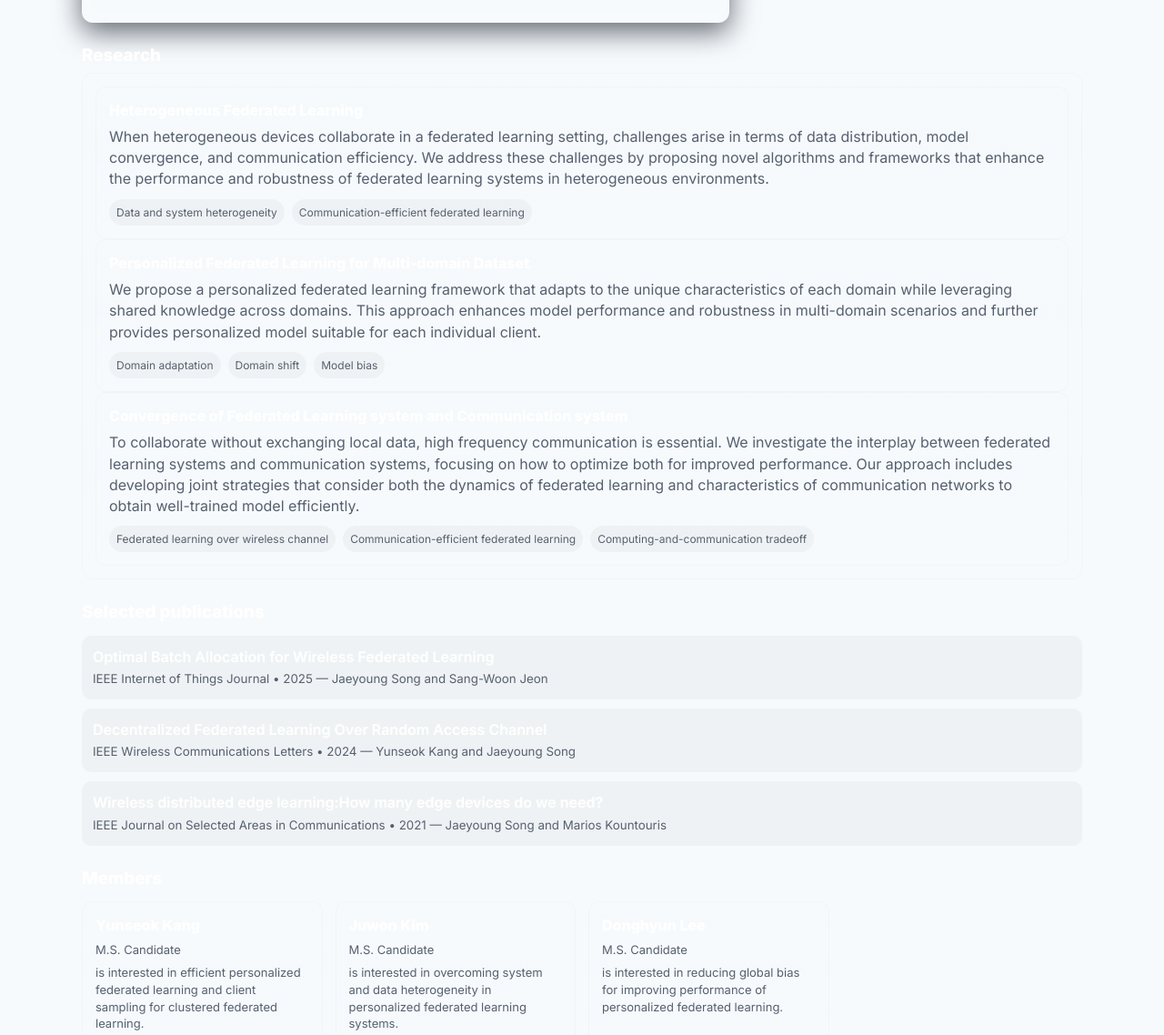
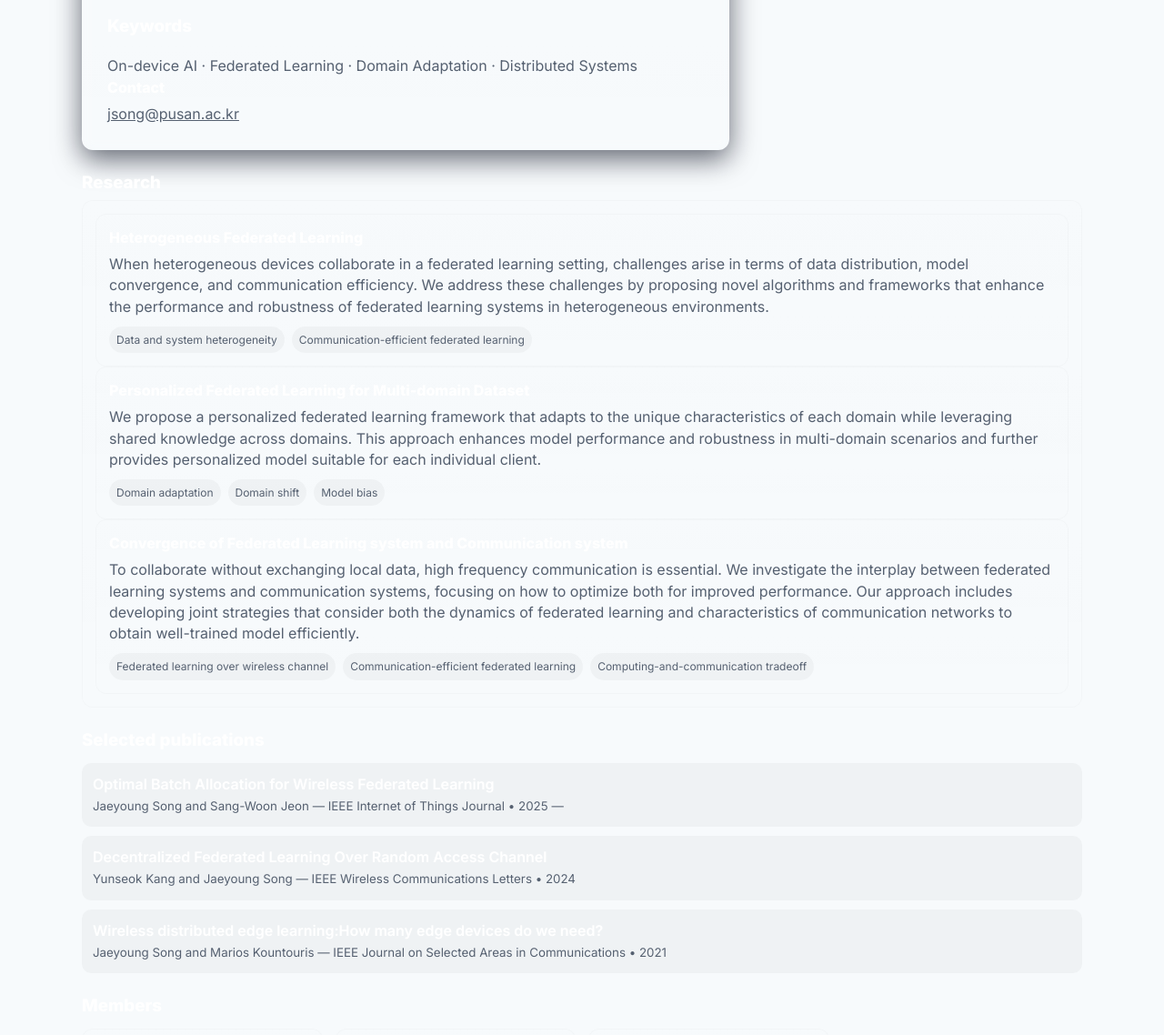
Before and after one commit to jaeyoung-song/jaeyoung-song.github.io, a plain HTML site: page docs/index.html in a window 1280 px wide. Shown: the part 544-1682 px from the top of the page at 91% size. Drawn offline with Linux system fonts and the light colour scheme.

Commit message:
Modify main section

```diff
--- a/docs/index.html
+++ b/docs/index.html
@@ -198,7 +198,7 @@
         <a href="#members">Members</a>
         <a href="#contact">Contact</a>
         <!--<button class="btn" id="downloadCv">Download CV</button> -->
-        <button class="theme-toggle" id="themeToggle" title="Toggle theme">🌓</button>
+        <!-- <button class="theme-toggle" id="themeToggle" title="Toggle theme">🌓</button> -->
       </nav>
     </header>
 
@@ -231,22 +231,29 @@
 
 
         <div class="block" id="about">
-          <h3 style="margin:8 0 8px 0">What I work on</h3>
+          <h3 style="margin:8 0 4px 0">What I work on</h3>
           <p style="margin:0;color:var(--muted)">Recent work focuses on optimizing federated learning system considering personalization, robustness to heterogeneity of data and system, and multi-domain dataset</p>
+        </div>
+
+        <div class="block" id="about">
+          <h3 style="margin:8 0 4px 0">Keywords</h3>
+          <p style="margin:0;color:var(--muted)">On-device AI · Federated Learning · Domain Adaptation · Distributed Systems</p>
+          <strong>Contact</strong>
+          <p style="margin:6px 0 0;color:var(--muted)"><a class="inline-link" href="mailto:jsong@pusan.ac.kr">jsong@pusan.ac.kr</a></p>
         </div>
       </section>
 
       <!-- <aside class="card fade-up delay-3">
         <h3 style="margin:0 0 8px 0">Available for</h3>
         <p style="margin:0;color:var(--muted)">Collaboration, PhD supervision, invited talks, and industry research partnerships.</p> -->
-      <aside class="card fade-up delay-3">
+      <!-- <aside class="card fade-up delay-3">
         <h3 style="margin:0 0 8px 0">Keywords</h3>
         <p style="margin:0;color:var(--muted)">On-device AI · Federated Learning · Domain Adaptation · Distributed Systems</p>
         <div style="margin-top:12px">
           <strong>Contact</strong>
           <p style="margin:6px 0 0;color:var(--muted)"><a class="inline-link" href="mailto:jsong@pusan.ac.kr">jsong@pusan.ac.kr</a></p>
         </div>
-      </aside>
+      </aside> -->
     </main>
 
     <!-- Projects -->
@@ -324,7 +331,7 @@
         <div class="pub">
           <div>
             <div style="font-weight:600">Optimal Batch Allocation for Wireless Federated Learning</div>
-            <small>IEEE Internet of Things Journal • 2025 — Jaeyoung Song and Sang-Woon Jeon</small>
+            <small>Jaeyoung Song and Sang-Woon Jeon — IEEE Internet of Things Journal • 2025 — </small>
           </div>
           <!--<div><a class="inline-link" href="#">PDF</a></div> -->
         </div>
@@ -332,7 +339,7 @@
         <div class="pub">
           <div>
             <div style="font-weight:600">Decentralized Federated Learning Over Random Access Channel</div>
-            <small>IEEE Wireless Communications Letters • 2024 — Yunseok Kang and Jaeyoung Song</small>
+            <small>Yunseok Kang and Jaeyoung Song — IEEE Wireless Communications Letters • 2024</small>
           </div>
           <!--<div><a class="inline-link" href="#">PDF</a></div> -->
         </div>
@@ -340,7 +347,7 @@
         <div class="pub">
           <div>
             <div style="font-weight:600">Wireless distributed edge learning:How many edge devices do we need?</div>
-            <small>IEEE Journal on Selected Areas in Communications • 2021 — Jaeyoung Song and Marios Kountouris</small>
+            <small>Jaeyoung Song and Marios Kountouris — IEEE Journal on Selected Areas in Communications • 2021</small>
           </div>
           <!--<div><a class="inline-link" href="#">PDF</a></div> -->
         </div>
```
